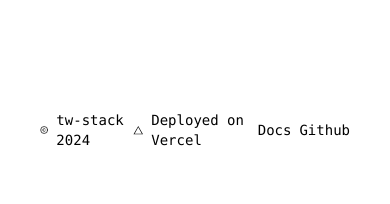
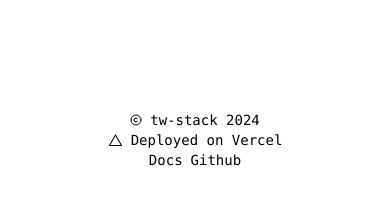
Before and after one commit to onesamket/tw-stack, a Next.js app: page / in a window 390 px wide. Shown: the part 4654-4858 px from the top of the page. Built offline with nearby package versions, Linux system fonts and the light colour scheme.

Commit message:
Fix: footer  layout on  mobile devices

```diff
--- a/components/shared/footer.tsx
+++ b/components/shared/footer.tsx
@@ -3,7 +3,7 @@ import Link from "next/link";
 
 export default function Footer() {
     return (
-        <div className="z-10 p-10 w-full flex items-center justify-between font-mono text-sm">
+        <div className="z-10 p-10 w-full flex-col md:flex-row flex  items-center justify-between font-mono text-sm">
             <div className="flex gap-2 items-center">
                 <Copyright className="w-3 h-4" />
                 <p> tw-stack {new Date().getFullYear()}</p>
```
